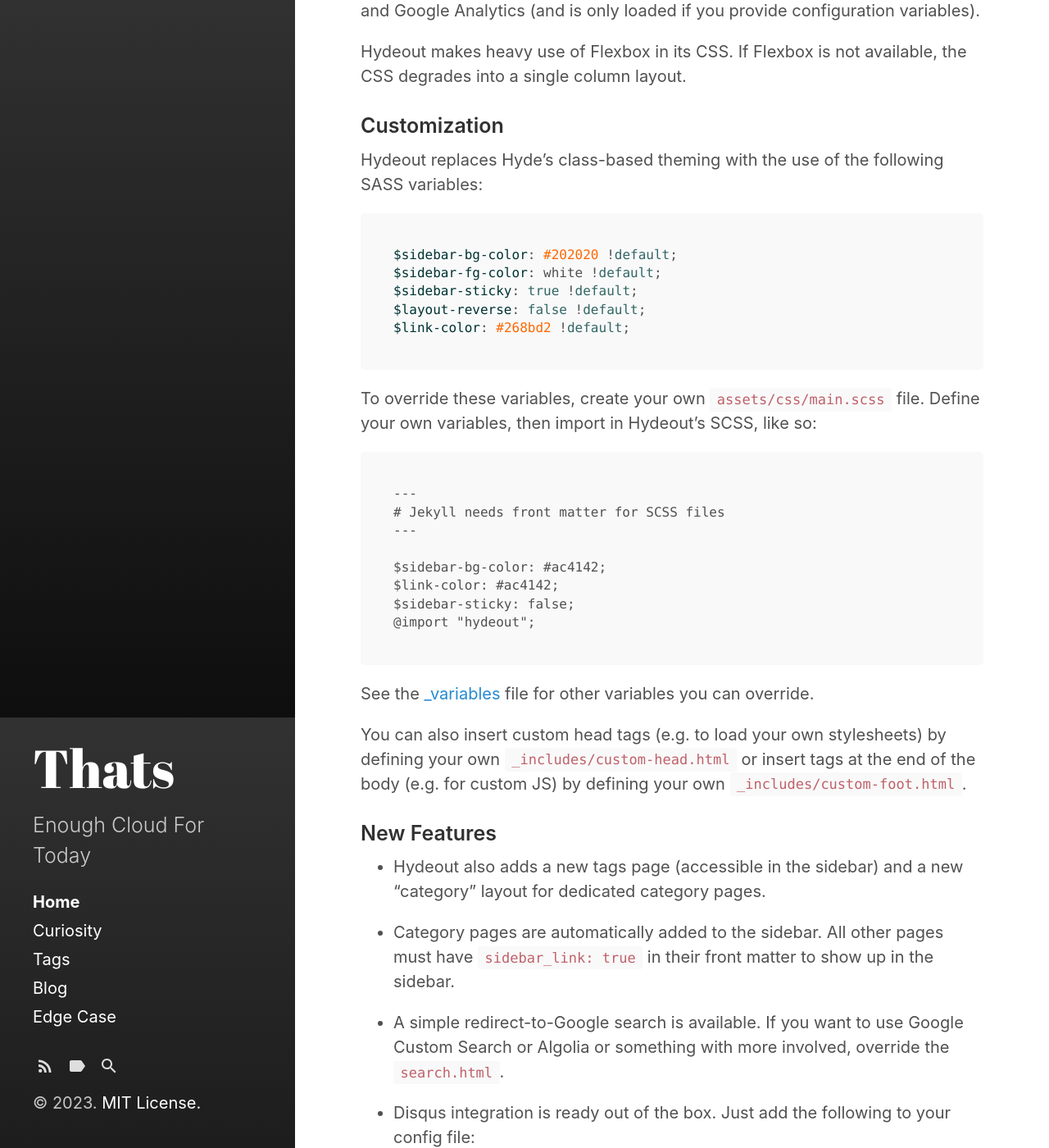
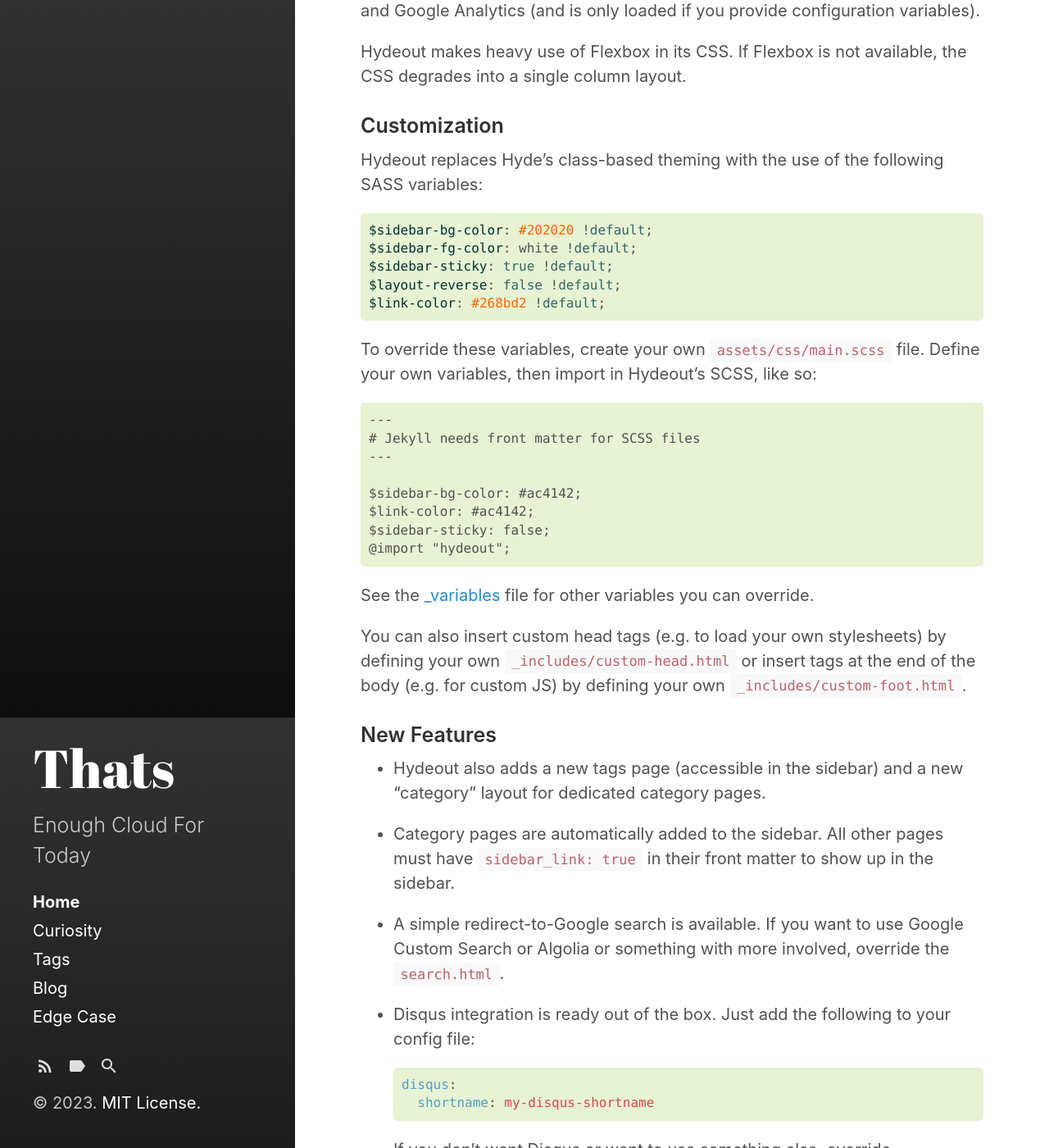
Before and after one commit to farukonder/farukonder.github.io, a Jekyll site: the page built from index.html, in a window 1280 px wide and 1400 px high, scrolled down 925 px. Shown: the whole window at 82% size. Built offline with Jekyll 4.4.1, drawn with Linux system fonts in a browser that asks for light colours; the list of posts is cut into pages by our own code.

Commit message:
new content

```diff
--- a/_sass/hydeout/_code.scss
+++ b/_sass/hydeout/_code.scss
@@ -32,12 +32,12 @@ pre code {
 
 // Pygments/Rouge via Jekyll
 .highlight {
-  background-color: #f9f9f9;
+  background-color: #e7f3d3;
   border-radius: 0.25rem;
   font-size: 0.8rem;
   line-height: 1.4;
   margin-bottom: 1rem;
-  padding: 1rem;
+  padding: 0.25rem;
 
   pre {
     margin-bottom: 0;
```
